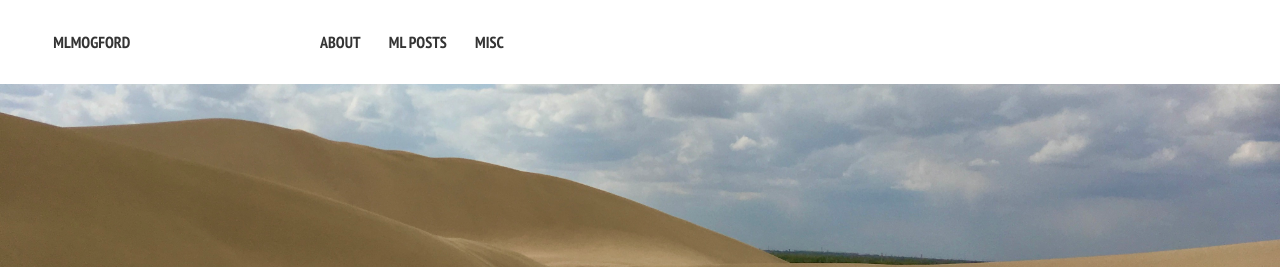
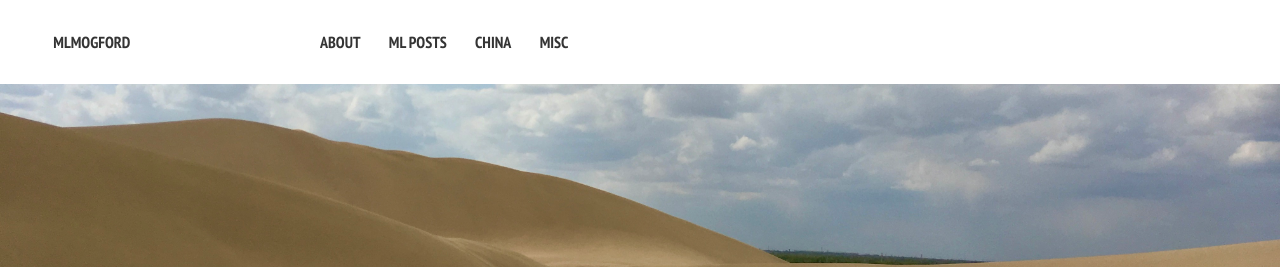
Before and after one commit to MLMogford/MLMogford.github.io, a Jekyll site: the page built from index.md, in a window 1280 px wide. Shown: the top 267 px of the page. Built offline with Jekyll 4.4.1, drawn with Linux system fonts in a browser that asks for light colours; nearby versions of some CDN libraries.

Commit message:
Update navigation.yml

```diff
--- a/_data/navigation.yml
+++ b/_data/navigation.yml
@@ -6,6 +6,9 @@
 - title: ML Posts
   url: /posts/
 
+- title: China
+  url: /china/
+
 - title: Misc
   url: /misc/
 
```
